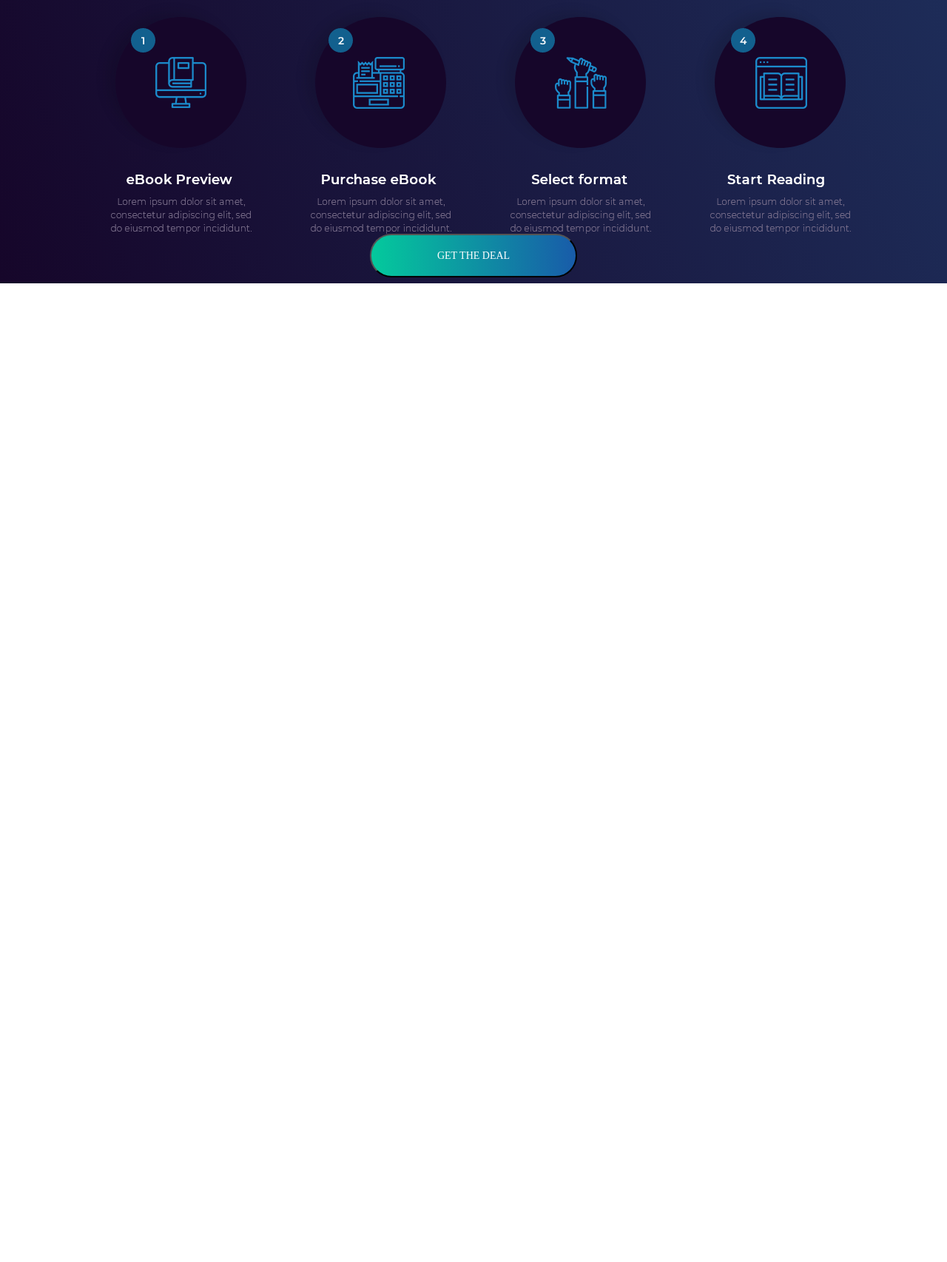
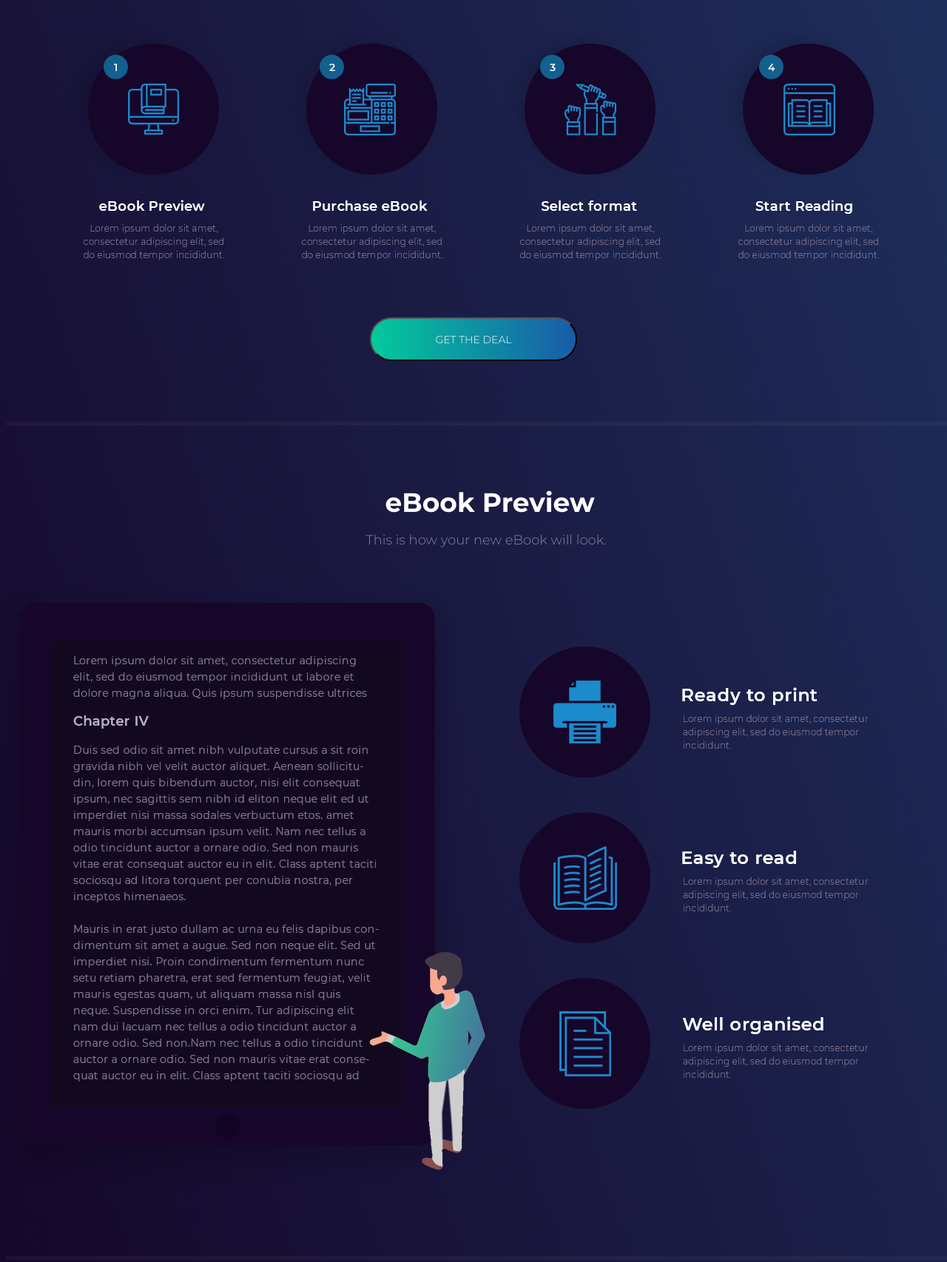
Before and after one commit to vitaliivilkhovetskyi/templay-project, a plain HTML site: page index.html in a window 1280 px wide. Shown: the part 982-2688 px from the top of the page at 74% size. Before the commit the page ends 1365 px from the top, so only its background shows below. Drawn offline with Linux system fonts and the light colour scheme.

Commit message:
added third section

```diff
--- a/css/index.css
+++ b/css/index.css
@@ -1,11 +1,16 @@
+@import url('https://fonts.googleapis.com/css2?family=Montserrat:wght@300;600;700&display=swap');
+
 body {
- background-image: linear-gradient(-109deg, #1f3563 0%, #16062a 100%);
- color: #ffffff;
+    font-family: 'Montserrat', sans-serif;
+    background-image: linear-gradient(-109deg, #1f3563 0%, #16062a 100%);
+    color: #ffffff;
 }
+
 .container{
     max-width: 1080px;
     margin: auto;
 }
+
 .line{
     width: 1310px;
     height: 3px;
@@ -14,38 +19,47 @@ body {
     margin-top: 82px;
     margin-bottom: 82px;
 }
+
 .all-header{
     display: flex;
     flex-direction: column;
 }
+
 .top-header {
     display: flex;
     flex-direction: row;
     justify-content: space-between;
 }
+
 .logo {
     display: flex;
     align-items: center;
 }
+
 .logo-icon{
     width: 22px;
     height: 27px;
 }
+
 .form-inline{
     display: flex;
     width: 581px;
     height: 51px;
     border-radius: 25px;
     border: 1px solid #8e819e;
+    margin-left: -100px;
 }
+
 .search-icon{
     margin-left: 20px;
     border: none;
 }
+
 .search-btn{
     background: none;
     border: none;
 }
+
 .form-input{
     background: none;
     color: white;
@@ -54,29 +68,35 @@ body {
     height: 100%;
     width: 100%;
 }
+
 .form-inline .form-input {
     border-bottom: none;
     border: none;
 }
+
 .account{
     display: flex;
     align-items: center;
 }
+
 .account-icon{
     width: 23px;
     height: 24px;
 }
+
 .nav-bar{
     display: flex;
     justify-content: center;
     margin: 30px 0px;
 }
+
 .nav-bar a{
     text-decoration: none;
     padding: 15px;
     border: 1px solid transparent;
     color: #ffffff;
 }
+
 .nav-bar a:hover{
     border-bottom: 1px solid #1b8bcc;;
 }
@@ -86,10 +106,12 @@ body {
     justify-content: space-around;
     align-items: center;
 }
+
 .discount-text{
     position: relative;
     left: 109px;
 }
+
 .back-to-school{
     width: 208px;
     height: 16px;
@@ -97,6 +119,7 @@ body {
     font-size: 22px;
     font-weight: 400;
 }
+
 .special-off{
     width: 535px;
     height: 94px;
@@ -106,6 +129,7 @@ body {
     font-family: "Montserrat - Bold";
     margin-top: 26px;
 }
+
 .for-student{
     width: 535px;
     height: 94px;
@@ -115,6 +139,7 @@ body {
     font-weight: 300;
     padding-top: -15px;
 }
+
 .deal-btn{
     width: 280px;
     height: 59px;
@@ -122,6 +147,7 @@ body {
     background-color: #12608e;
     background-image: linear-gradient(88deg, rgba(0, 227, 160, 0.8) 0%, rgba(0, 227, 160, 0.8) 1%, rgba(26, 90, 176, 0.8) 100%);
 }
+
 .deal-text{
     width: 107px;
     height: 11px;
@@ -133,28 +159,33 @@ body {
     text-transform: uppercase;
 }
 
+.steps-to-get-book{
+    display: flex;
+    flex-direction: column;
+    align-items: center;
+}
+
 .easy-as-this{
     width: 291px;
     height: 35px;
     color: #ffffff;
-    font-family: Montserrat;
     font-size: 36px;
     font-weight: 700;
-    margin: auto;
+    margin-left: 55px;
+    margin-bottom: 35px;
 }
 
 .name-easy-steps{
     width: 618px;
     height: 18px;
     color: #8e819e;
-    font-family: Montserrat;
     font-size: 18px;
     font-weight: 300;
-    margin-left: auto;
-    margin-right: auto;
     margin-top: 35px;
     margin-bottom: 60px;
+    margin-left: 110px;
 }
+
 .easy-steps-to-get-book{
     display: flex;
     justify-content: space-around;
@@ -170,18 +201,21 @@ body {
     width: 210px;
     height: 313px;
     background-position: -117px -117px;
+    margin-left: 85px;
 }
 
 .sprite-layers-preview {
     width: 210px;
     height: 313px;
     background-position: -561px -117px;
+    margin-left: 85px;
 }
 
 .sprite-layers-purchase {
     width: 210px;
     height: 313px;
     background-position: -1005px -117px;
+    margin-left: 85px;
 }
 
 .sprite-layers-start {
@@ -189,8 +223,78 @@ body {
     height: 313px;
     background-position: -1449px -117px;
 }
+
 .deal-button{
     display: flex;
     justify-content: center;
+    margin-top: 77px;
 }
-.
+
+.eBook-preview{
+    display: flex;
+    flex-direction: column;
+    align-items: center;
+}
+
+.preview-title {
+    width: 294px;
+    height: 28px;
+    color: #ffffff;
+    font-family: Montserrat;
+    font-size: 36px;
+    font-weight: 700;
+    margin-left: 55px;
+}
+
+.preview-subtitle{
+    width: 346px;
+    height: 18px;
+    color: #8e819e;
+    font-family: Montserrat;
+    font-size: 18px;
+    font-weight: 300;
+    margin-left: 55px;
+    margin-top: 34px;
+    margin-bottom: 59px;
+}
+
+.describe-of-block {
+    display: flex;
+    justify-content: flex-start;
+}
+.text-describe{
+    margin-left: -115px;
+}
+
+.sprites-list{
+    display: flex;
+    flex-direction: column;
+    justify-content: center;
+}
+
+.sprite-review {
+    background-image: url(../img/spritesheet-review.png);
+    background-repeat: no-repeat;
+    display: block;
+}
+
+.sprite-easy-read {
+    width: 471px;
+    height: 177px;
+    background-position: -47px -47px;
+    margin-top: 47px;
+}
+
+.sprite-organised {
+    width: 471px;
+    height: 177px;
+    background-position: -47px -318px;
+    margin-top: 47px;
+    margin-bottom: 40px;
+}
+
+.sprite-print {
+    width: 471px;
+    height: 177px;
+    background-position: -47px -589px;
+}
--- a/index.html
+++ b/index.html
@@ -19,12 +19,10 @@
                     </div>
                 </div>
                 <div class="search-form">
-                    <div class="form">
-                        <form class="form-inline">
-                            <button name="submit" class="search-btn"><img class="search-icon" src="img/search-icon.png" alt="icon for search"></button>
-                            <input type="text" class="form-input" placeholder="Search">
-                        </form>
-                    </div>
+                    <form class="form-inline">
+                        <button name="submit" class="search-btn"><img class="search-icon" src="img/search-icon.png" alt="icon for search"></button>
+                        <input type="text" class="form-input" placeholder="Search">
+                    </form>
                 </div>
                 <div class="account">
                     <img class="account-icon" src="img/account-icon.png" alt="icon for account">
@@ -55,7 +53,7 @@
     <hr class="line">
     <div class="container">
         <section class="steps-to-get-book">
-            <div class="easy-as-this"><p class="title-of-block">It`s easy as this</p></div>
+            <div class="easy-as-this">It`s easy as this</div>
             <div class="name-easy-steps">Four easy steps to get your new eBook. What are your waiting for?</div>
             <div class="easy-steps-to-get-book">
                 <i class="sprite sprite-layers-start"></i>
@@ -68,6 +66,24 @@
             </div>
         </section>
     </div>
+    <hr class="line">
+    <div class="container">
+        <section class="eBook-preview">
+            <div class="preview-title">eBook Preview</div>
+            <div class="preview-subtitle">This is how your new eBook will look.</div>
+            <div class="describe-of-block">
+                <div class="text-describe">
+                    <img class="describe-review" src="img/describe-review.png" alt="describe the eBook reviews">
+                </div>
+                <div class="sprites-list">
+                    <i class="sprite-review sprite-print"></i>
+                    <i class="sprite-review sprite-easy-read"></i>
+                    <i class="sprite-review sprite-organised"></i>
+                </div>
+            </div>
+        </section>
+    </div>
+    <hr class="line">
 
 </body>
 </html>
```
Also changed, not shown: img/describe-review.png (added), img/spritesheet-review.png (added), img/spritesheet.cover.png (deleted), img/spritesheet.png (deleted).
